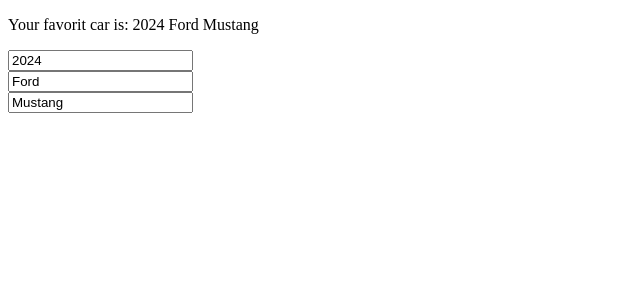
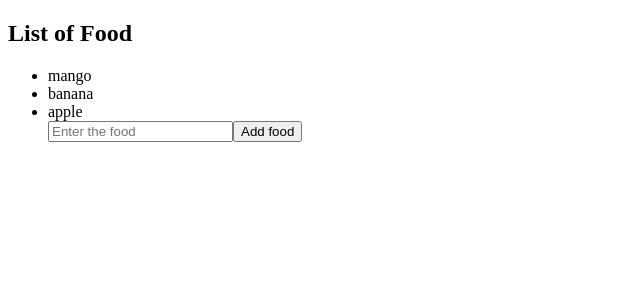
Before and after one commit to ovite15/Intro_to_React, a React (Vite) app: page / in a window 1280 px wide. Shown: the top 300 px of the page, without its empty margins (0-640 px from the left). Built offline with nearby package versions, Linux system fonts and the light colour scheme.

Commit message:
Learn(React): Update arrays in state

```diff
--- a/src/Mycomponent.jsx
+++ b/src/Mycomponent.jsx
@@ -1,32 +1,30 @@
+// Update arrays in state
 import { use, useState } from "react"
 
 function Mycomponent(){
-    const [car, setCar] = useState({year: 2024,
-                                    make: "Ford",
-                                    model: "Mustang"
-    })
+    const [foods, setFoods] = useState(["mango","banana","apple"]);
 
-    function handleYearChange(event){
-        setCar(c => ({...c, year: event.target.value}))
+    function handleAddFood(){
+        const newFood = document.getElementById("foodInput").value;
+        document.getElementById("foodInput").value = "";
+
+        setFoods(f => ([...f, newFood]));
+
     }
+    function handleRemoveFood(index){
+        setFoods(foods.filter((_,i) => i != index));
+    }
+    return (<div>
+            <h2>List of Food</h2>
+            <ul>
+                {foods.map((food, index) =>
+                <li key={index} onClick={() => handleRemoveFood(index)}>{food}</li>
+                )}
+                <input tyep="text" id="foodInput" placeholder="Enter the food"></input>
+                <button onClick={handleAddFood}>Add food</button>
+            </ul>
+    </div>)
 
-    function handleMakeChange(event){
-        setCar(c => ({...c, make: event.target.value}))
-    }
-
-    function handleModelhange(event){
-        setCar(c => ({...c, model: event.target.value}))
-    }
-
-    return(<div>
-        <p>Your favorit car is: {car.year} {car.make} {car.model}</p>
-        <input type="number" value={car.year} onChange={handleYearChange}></input><br/>
-        <input type="text" value={car.make} onChange={handleMakeChange}></input><br/>
-        <input type="text" value={car.model} onChange={handleModelhange}></input><br/>
-
-
-
-    </div>)
 }
 
 export default Mycomponent
```
